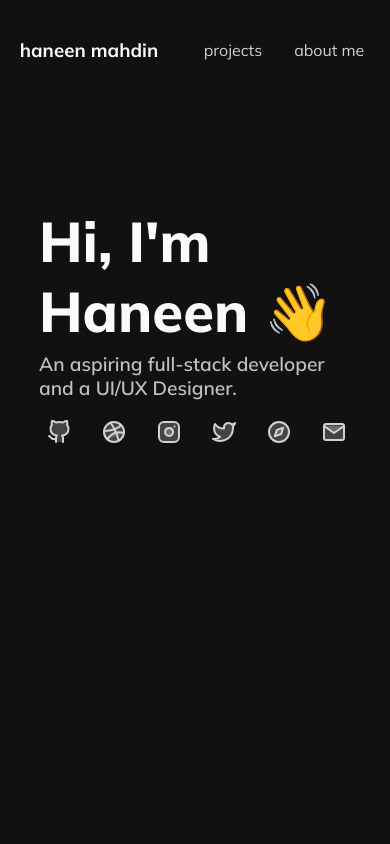
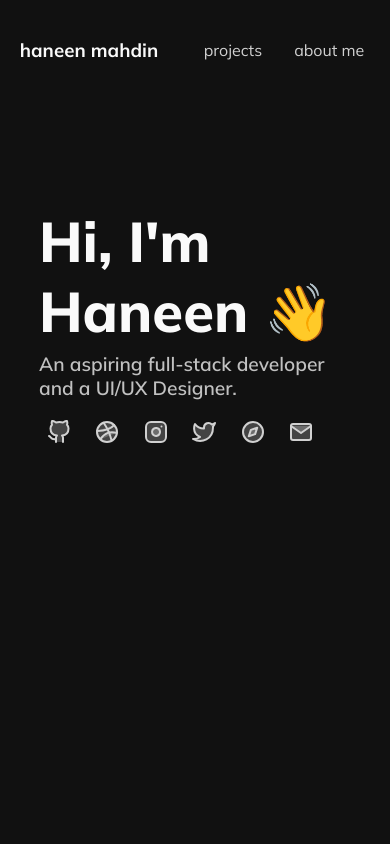
Before and after one commit to haneenmahd/haneenmahd.github.io, a React (Vite) app: page / in a window 390 px wide. Shown: the top 844 px of the page. Built offline with nearby package versions, Linux system fonts and the light colour scheme.

Commit message:
fix responsivess of homepage

```diff
--- a/src/components/Links.jsx
+++ b/src/components/Links.jsx
@@ -14,7 +14,7 @@ const Link = styled.a`
   text-align: left;
   font-size: 24px;
   margin: 0;
-  margin-right: 15px;
+  margin-right: 2.7%;
 
   svg {
     stroke: #d1d1d1;
```
